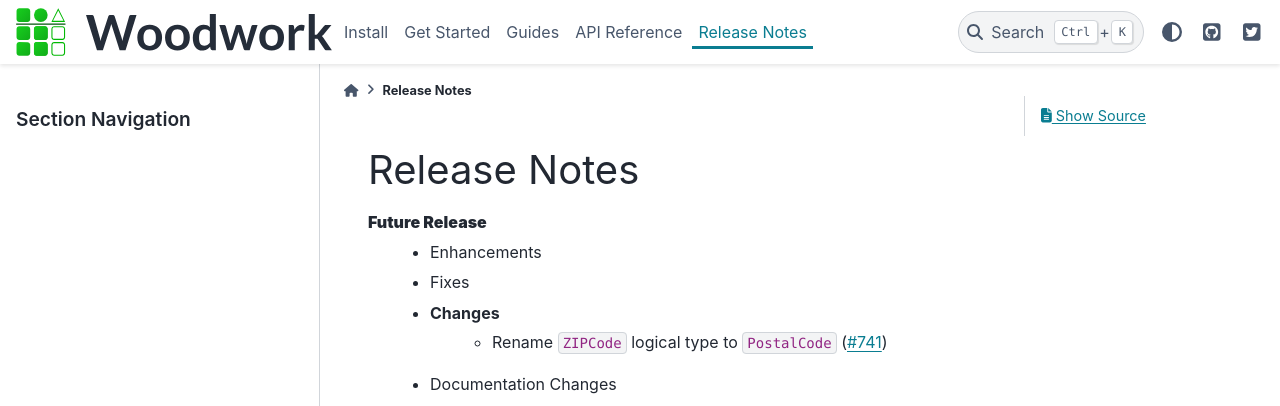
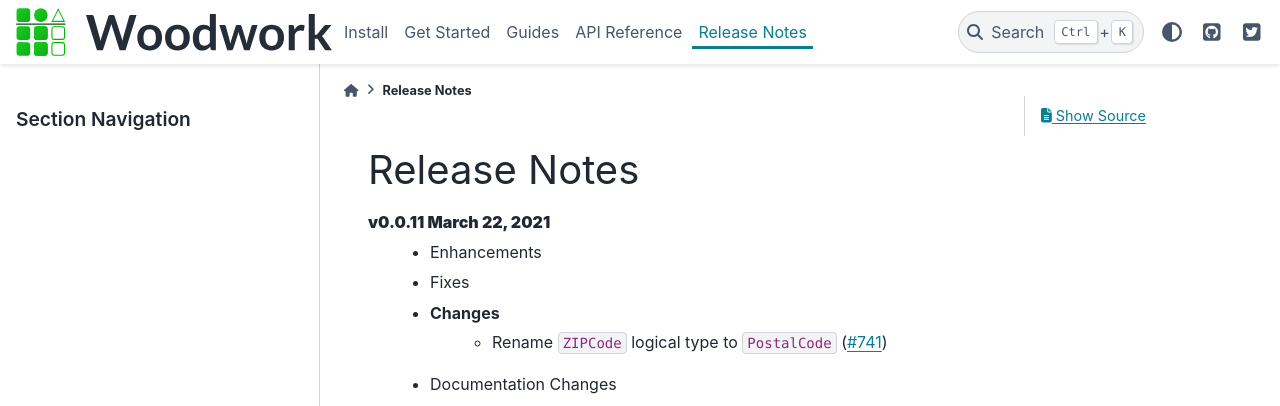
Before and after one commit to alteryx/woodwork, a Sphinx documentation site: the page built from docs/source/release_notes.rst, in a window 1280 px wide and 900 px high. Shown: the top 406 px of the window. Built offline with Sphinx 7.4.7 and the PyData theme 0.15.4, drawn with Linux system fonts in a browser that asks for light colours; comment, search, counter and statistics services are not loaded.

Commit message:
update check

```diff
--- a/docs/source/release_notes.rst
+++ b/docs/source/release_notes.rst
@@ -2,7 +2,16 @@
 
 Release Notes
 -------------
-**Future Release**
+.. **Future Release**
+    * Enhancements
+    * Fixes
+    * Changes
+    * Documentation Changes
+    * Testing Changes
+
+.. Thanks to the following people for contributing to this release:
+
+**v0.0.11 March 22, 2021**
     * Enhancements
     * Fixes
     * Changes
```
Also changed, not shown: 1 other file.
